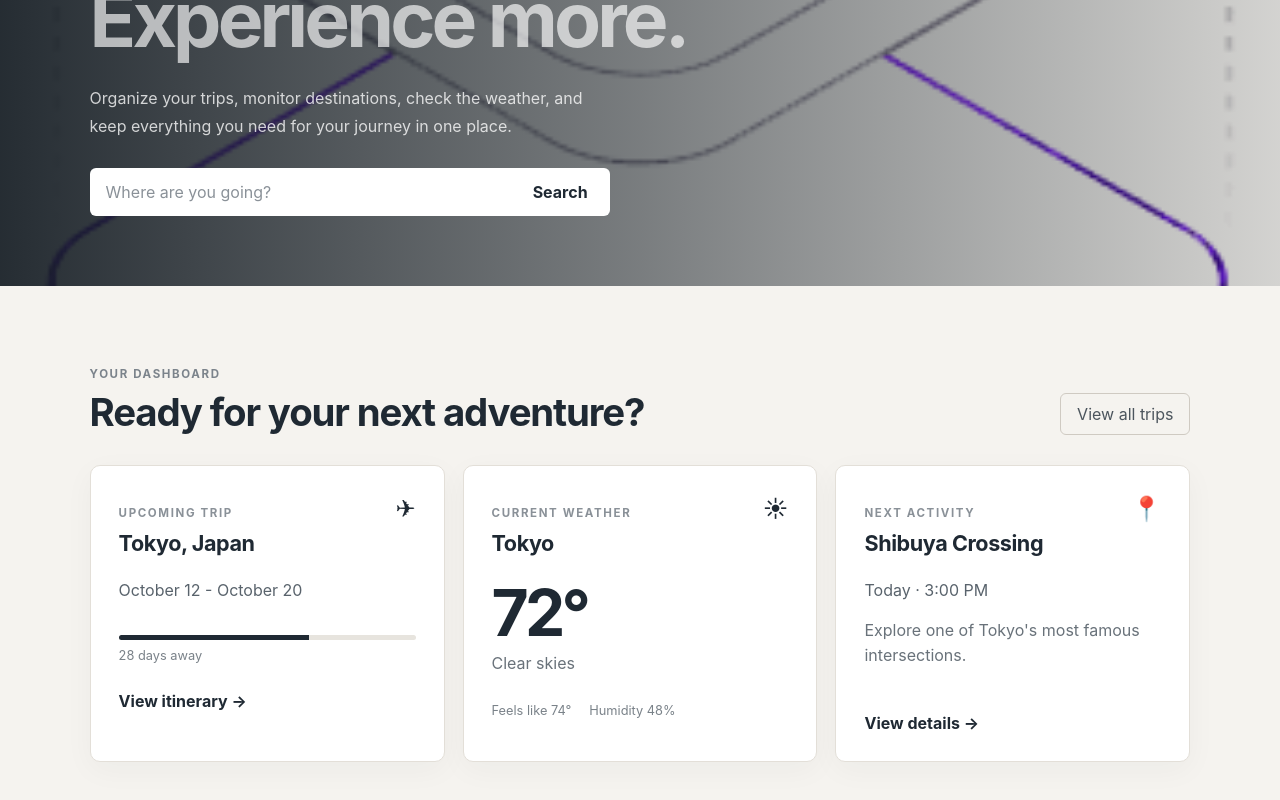
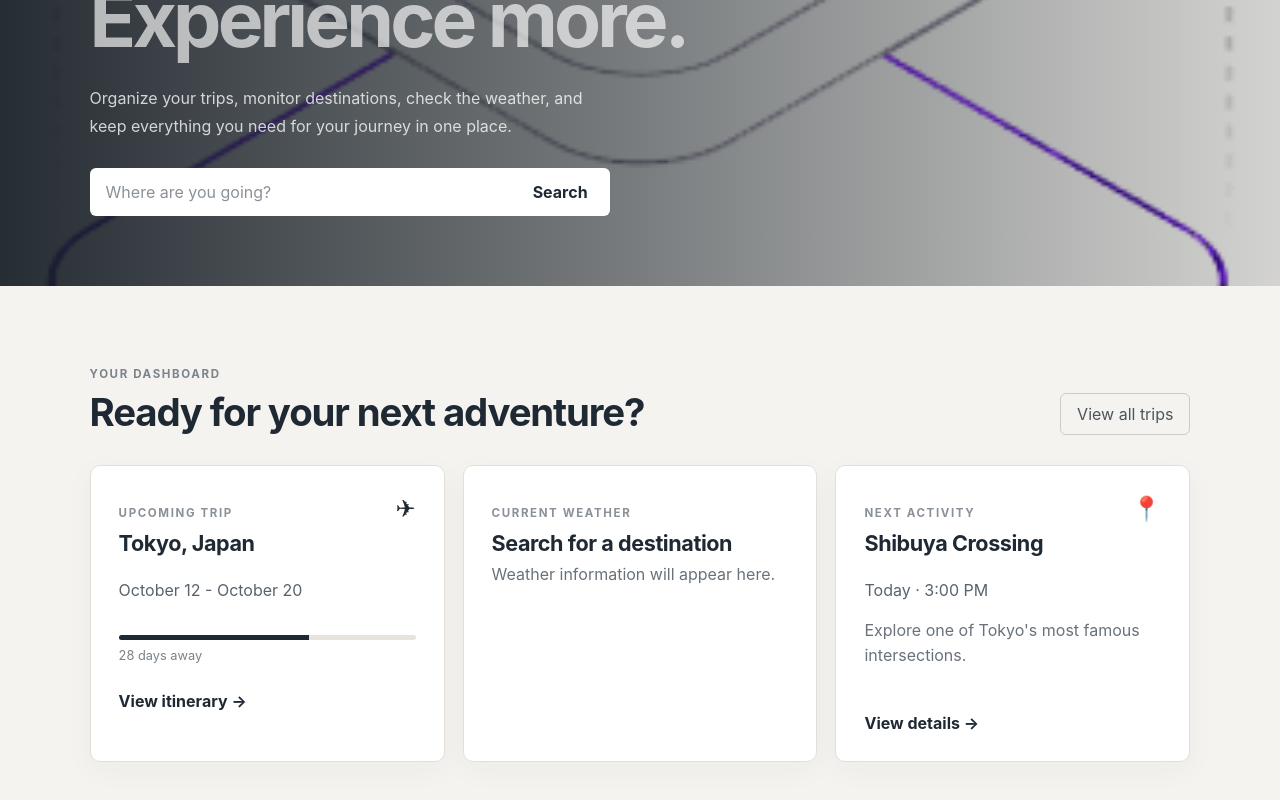
Before and after one commit to MAXIMUS-TURBO/RoamReady, a React (Vite) app: page / in a window 1280 px wide. Shown: the part 274-1074 px from the top of the page. Built offline with nearby package versions, Linux system fonts and the light colour scheme.

Commit message:
added weather api functionality to the app. The app now fetches weather data from an external API and displays it in the WeatherCard component. The WeatherCard component has been updated to display the city, country, temperature, and humidity based on the fetched data.

```diff
--- a/src/App.jsx
+++ b/src/App.jsx
@@ -6,7 +6,6 @@
 
 //this app uses componenets instead of one big code file.
 // This makes the code more modular and easier to maintain.
-
 
 import './App.css'
 import { useState } from 'react' //implement search functionality
@@ -17,14 +16,37 @@ import TripCard from './components/TripCard'
 import WeatherCard from './components/WeatherCard'
 import ActivityCard from './components/ActivityCard'
 
+import { getWeather } from './services/weatherApi'
+//adds weather api functionality to the app.
+
 function App() {
   const [destination, setDestination] = useState('Tokyo, Japan')
+  const [weather, setWeather] = useState(null)
+  const [loading, setLoading] = useState(false)
+  const [error, setError] = useState('')
+
+  async function handleSearch(searchDestination) {
+  setDestination(searchDestination)
+  setLoading(true)
+  setError('')
+
+  try {
+    const weatherData = await getWeather(searchDestination)
+    setWeather(weatherData)
+  } catch (error) {
+    setWeather(null)
+    setError(error.message)
+  } finally {
+    setLoading(false)
+  }
+}
+
   return (
     <div className="app">
       <Navbar />
 
       <main>
-        <Hero onSearch={setDestination} />
+        <Hero onSearch={handleSearch} />
 
         <section className="dashboard" id="dashboard">
           <div className="section-heading">
@@ -44,7 +66,7 @@ function App() {
               dates="October 12 - October 20"
               daysAway="28"
             />
-            <WeatherCard />
+            <WeatherCard weather={weather} loading={loading} error={error}  />
             <ActivityCard />
           </div>
         </section>
--- a/src/components/WeatherCard.jsx
+++ b/src/components/WeatherCard.jsx
@@ -2,29 +2,59 @@
 // this react component is a card that displays information
 // about the current weather.
 
-function WeatherCard() {
+function WeatherCard({ weather, loading, error }) {
+   if (loading) {
+    return (
+      <article className="card weather-card">
+        <p className="card-label">CURRENT WEATHER</p>
+        <h3>Loading weather...</h3>
+      </article>
+    )
+  }
+
+  if (error) {
+    return (
+      <article className="card weather-card">
+        <p className="card-label">CURRENT WEATHER</p>
+        <h3>Weather unavailable</h3>
+        <p className="weather-description">{error}</p>
+      </article>
+    )
+  }
+
+  if (!weather) {
+    return (
+      <article className="card weather-card">
+        <p className="card-label">CURRENT WEATHER</p>
+        <h3>Search for a destination</h3>
+        <p className="weather-description">
+          Weather information will appear here.
+        </p>
+      </article>
+    )
+  }
   return (
     <article className="card weather-card">
       <div className="card-header">
         <div>
           <p className="card-label">CURRENT WEATHER</p>
-          <h3>Tokyo</h3>
+          <h3>{weather.city}, {weather.country}</h3>
         </div>
 
         <span className="weather-icon">☀</span>
       </div>
 
       <div className="temperature">
-        72°
+        {weather.temperature}°
       </div>
 
       <p className="weather-description">
-        Clear skies
+         Current conditions
       </p>
 
       <div className="weather-details">
-        <span>Feels like 74°</span>
-        <span>Humidity 48%</span>
+        {/* <span>Feels like 74°</span> */}
+        <span>Humidity {weather.humidity}%</span>
       </div>
     </article>
   )
--- /dev/null
+++ b/src/services/weatherApi.js
@@ -0,0 +1,56 @@
+//this code is used to fetch weather data from the Open-Meteo API.
+// It first uses the geocoding API to get the latitude and longitude
+// of the destination, and then uses those coordinates to fetch the
+// current weather data.
+
+const GEOCODING_URL = 'https://geocoding-api.open-meteo.com/v1/search'
+const WEATHER_URL = 'https://api.open-meteo.com/v1/forecast'
+
+
+export async function getWeather(destination) {
+  const locationResponse = await fetch(
+    //using fetch to make http requests
+    //await turns the API response into JavaScript data.
+    `${GEOCODING_URL}?name=${encodeURIComponent(destination)}&count=1&language=en&format=json`
+  )
+
+  if (!locationResponse.ok) {
+    throw new Error('Unable to find destination')
+  }
+
+  const locationData = await locationResponse.json()
+
+  if (!locationData.results || locationData.results.length === 0) {
+    throw new Error('Destination not found')
+  }
+
+  const location = locationData.results[0]
+
+  const weatherResponse = await fetch(
+    `${WEATHER_URL}?latitude=${location.latitude}&longitude=${location.longitude}&current=temperature_2m,relative_humidity_2m,weather_code&temperature_unit=fahrenheit`
+  )
+
+  if (!weatherResponse.ok) {
+    throw new Error('Unable to retrieve weather')
+  }
+
+  const weatherData = await weatherResponse.json()
+
+  return {
+    city: location.name,
+    country: location.country,
+    temperature: Math.round(weatherData.current.temperature_2m),
+    humidity: weatherData.current.relative_humidity_2m,
+    weatherCode: weatherData.current.weather_code,
+  }
+}
+
+//Request
+//    ↓
+// Response
+//    ↓
+// JSON
+//    ↓
+// JavaScript object
+//    ↓
+// React component
```
